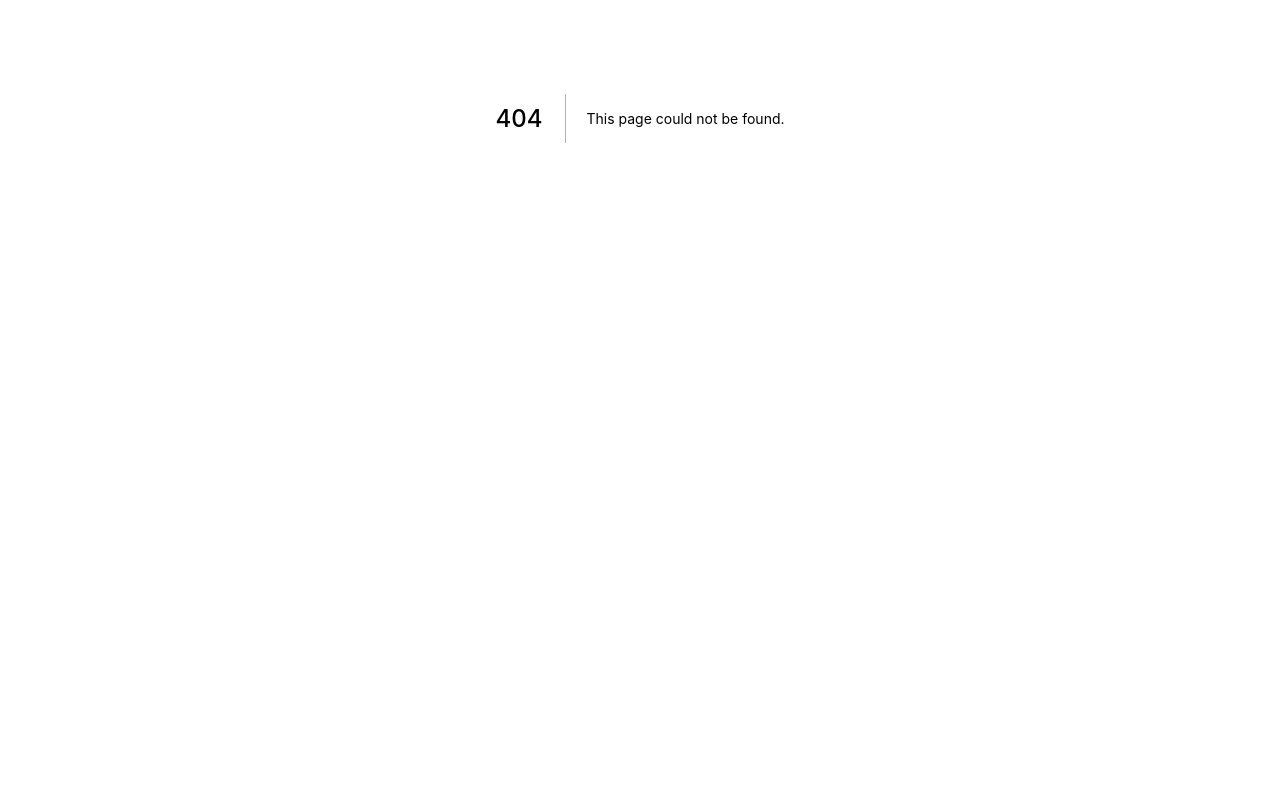
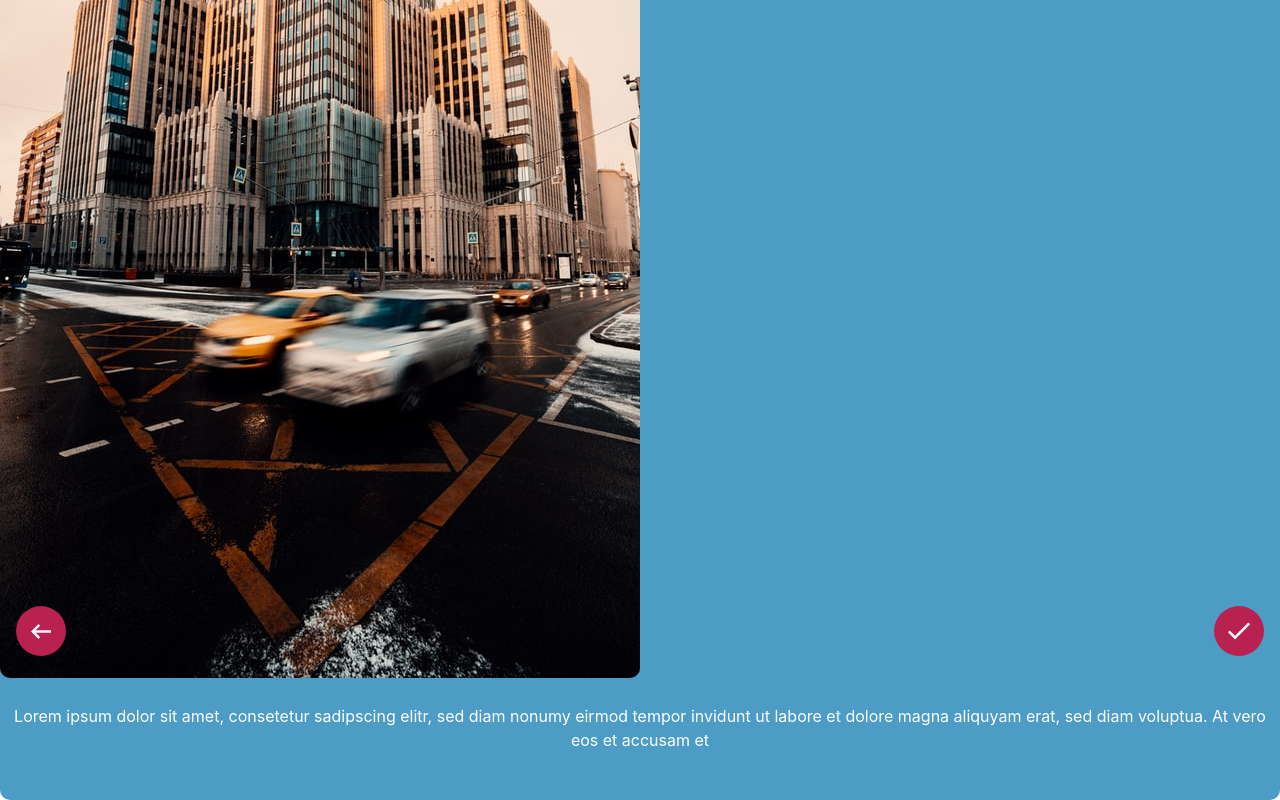
Before and after one commit to valerius21/DFG-Project, a Next.js app: page /photoEval in a window 1280 px wide. Before the commit this address had no page. Shown: the part 282-1082 px from the top of the page. Before the commit the page ends 800 px from the top, so only its background shows below. Built offline with nearby package versions, Linux system fonts and the light colour scheme.

Commit message:
basic eval

```diff
--- /dev/null
+++ b/components/CheckMarkBtn.tsx
@@ -0,0 +1,14 @@
+import React from 'react'
+
+const CheckMarkBtn = () => {
+    return (
+        <div>
+            <svg width="50" height="50" viewBox="0 0 50 50" fill="none" xmlns="http://www.w3.org/2000/svg">
+                <circle cx="25" cy="25" r="25" fill="#B92151" />
+                <path d="M36.0486 18.3682L21.0226 33.3943L13.9515 26.3232L15.714 24.5607L21.0226 29.8568L34.2861 16.6057L36.0486 18.3682Z" fill="#F2F6FF" />
+            </svg>
+        </div>
+    )
+}
+
+export default CheckMarkBtn
--- /dev/null
+++ b/pages/done.tsx
@@ -0,0 +1,19 @@
+import React from 'react'
+import styles from '../styles/Done.module.css'
+
+const Done = () => {
+    return (
+        <div>
+            <h1 className={styles.done}>Done! 🎉</h1>
+            <img className={styles.logo} src="/done_logo.png" alt="done logo" />
+            <p className={styles.thanks}>
+                Thanks for participating!
+                </p>
+            <p className={styles.emoji}>
+                😁 👋
+            </p>
+        </div>
+    )
+}
+
+export default Done
--- /dev/null
+++ b/pages/feed.tsx
@@ -0,0 +1,55 @@
+import React, { FC } from 'react'
+import Link from 'next/link'
+import ArrowBtn from '../components/ArrowButton'
+import styles from '../styles/Pick.module.css'
+
+const UID = 'USER_ID_XXX'
+
+interface PictureInterface {
+    src: string,
+    className: string
+}
+
+export const Picture: FC<PictureInterface> = ({ src, className }) => (
+    <Link href={'/photoEval'}>
+        <div>
+            <img
+                className={className}
+                src={src}
+            />
+            <br />
+        </div>
+    </Link>
+)
+
+const Pick = () => {
+    const tmpPics = ['/stock_1.jpg', '/stock_3.jpg', '/stock_2.jpg',]
+    return (
+        <div className="page">
+            <div className="grid grid-cols-3 gap-4 mt-4">
+                <Link href="/">
+                    <div>
+                        <ArrowBtn />
+                    </div>
+                </Link>
+                <h3 className={styles.uid}>{UID}</h3>
+                <div />
+                <div className={styles.rect}>
+                    <div className={styles.tap}>Tap a picture to get started! 😊</div>
+                </div>
+                <div className={styles.feed}>
+                    {
+                        tmpPics.map((s, i) =>
+                            <Picture
+                                className={styles.pictureCard}
+                                key={i}
+                                src={s} />)
+                    }
+                    {/* TODO: add picture list */}
+                </div>
+            </div>
+        </div>
+    )
+}
+
+export default Pick
--- a/pages/index.tsx
+++ b/pages/index.tsx
@@ -27,7 +27,7 @@ const Start = () => {
         </div>
 
         <br />
-        <Link href="/pick">
+        <Link href="/feed">
           <button className={styles.start}>Start</button>
         </Link>
 
--- /dev/null
+++ b/pages/photoEval.tsx
@@ -0,0 +1,30 @@
+import React from 'react'
+import { Picture } from './feed'
+
+import styles from '../styles/Eval.module.css'
+import CheckMarkBtn from '../components/CheckMarkBtn'
+import ArrowButton from '../components/ArrowButton'
+
+const PhotoEval = () => {
+    const tmpQuestion = 'Lorem ipsum dolor sit amet, consetetur sadipscing elitr, sed diam nonumy eirmod tempor invidunt ut labore et dolore magna aliquyam erat, sed diam voluptua. At vero eos et accusam et'
+    return (
+        <div>
+            <div className={styles.pictureCanvas}>
+                <Picture src={'/stock_1.jpg'} className={styles.picture} />
+                <div className={styles.btnGroup}>
+                    <div className={styles.back}>
+                        <ArrowButton />
+                    </div>
+                    <div />
+                    <div />
+                    <div className={styles.check}>
+                        <CheckMarkBtn />
+                    </div>
+                    <p className={styles.question}>{tmpQuestion}</p>
+                </div>
+            </div>
+        </div>
+    )
+}
+
+export default PhotoEval
--- a/pages/pick.tsx
+++ /dev/null
@@ -1,42 +0,0 @@
-import React from 'react'
-import Image from 'next/image'
-import ArrowBtn from '../components/ArrowButton'
-import styles from '../styles/Pick.module.css'
-
-const UID = 'USER_ID_XXX'
-
-const Pick = () => {
-    return (
-        <div className="page">
-            <div className="grid grid-cols-3 gap-4 mt-4">
-                <ArrowBtn />
-                <h3 className={styles.uid}>{UID}</h3>
-                <div />
-                <div className={styles.rect}>
-                    <div className={styles.tap}>Tap a picture to get started! 😊</div>
-                </div>
-                <div className={styles.feed}>
-                    <img
-                        className={styles.pictureCard}
-                        src='/stock_1.jpg'
-                    />
-                    <br />
-                    <img
-                        className={styles.pictureCard}
-                        src='/stock_2.jpg'
-                    />
-                    <br />
-                    <img
-                        className={styles.pictureCard}
-                        src='/stock_3.jpg'
-                    />
-                    <br />
-                    {/* TODO: add picture list */}
-
-                </div>
-            </div>
-        </div>
-    )
-}
-
-export default Pick
--- /dev/null
+++ b/styles/Done.module.css
@@ -0,0 +1,19 @@
+.done {
+    @apply text-4xl font-bold text-center;
+    @apply mt-24;
+}
+
+.logo {
+    @apply block mx-auto;
+    @apply mt-28;
+}
+
+.thanks {
+    @apply text-center text-4xl font-bold text-black;
+    @apply mt-11;
+    @apply w-52 mx-auto;
+}
+
+.emoji {
+    @apply text-center text-4xl mt-10;
+}
--- /dev/null
+++ b/styles/Eval.module.css
@@ -0,0 +1,28 @@
+.pictureCanvas {
+    background: rgba(0, 115, 174, 0.7);
+    border-radius: 10px;
+}
+
+.picture {
+    border-bottom-left-radius: 10px;
+    border-bottom-right-radius: 10px;
+}
+
+.question {
+    @apply text-center text-white text-base;
+    @apply col-span-4 ;
+    @apply transform translate-y-12;
+}
+
+.btnGroup {
+    @apply grid grid-cols-4;
+    @apply transform -translate-y-24;
+}
+
+.check {
+    @apply justify-self-end px-4;
+}
+
+.back {
+    @apply justify-self-start px-4;
+}
```
Also changed, not shown: public/done_logo.png (added).
